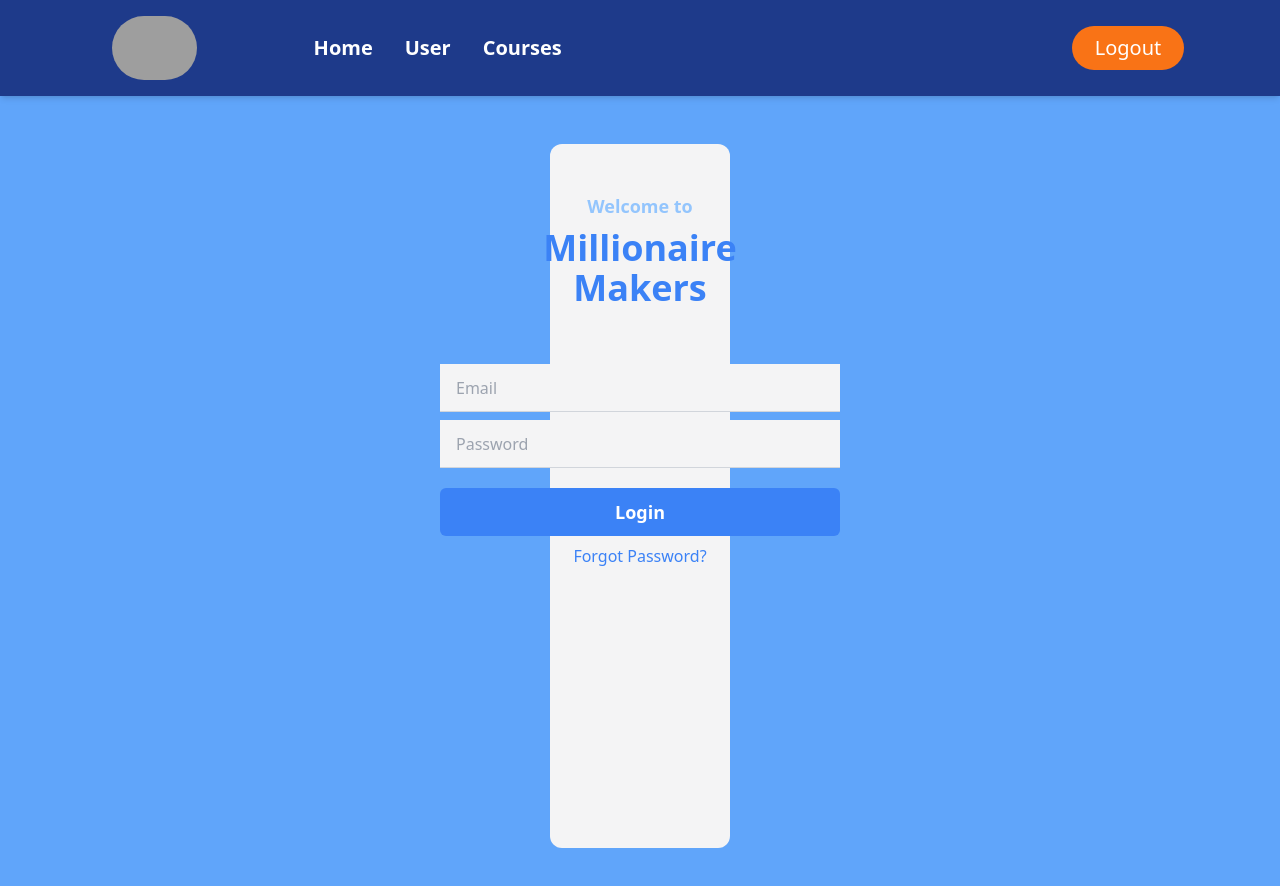
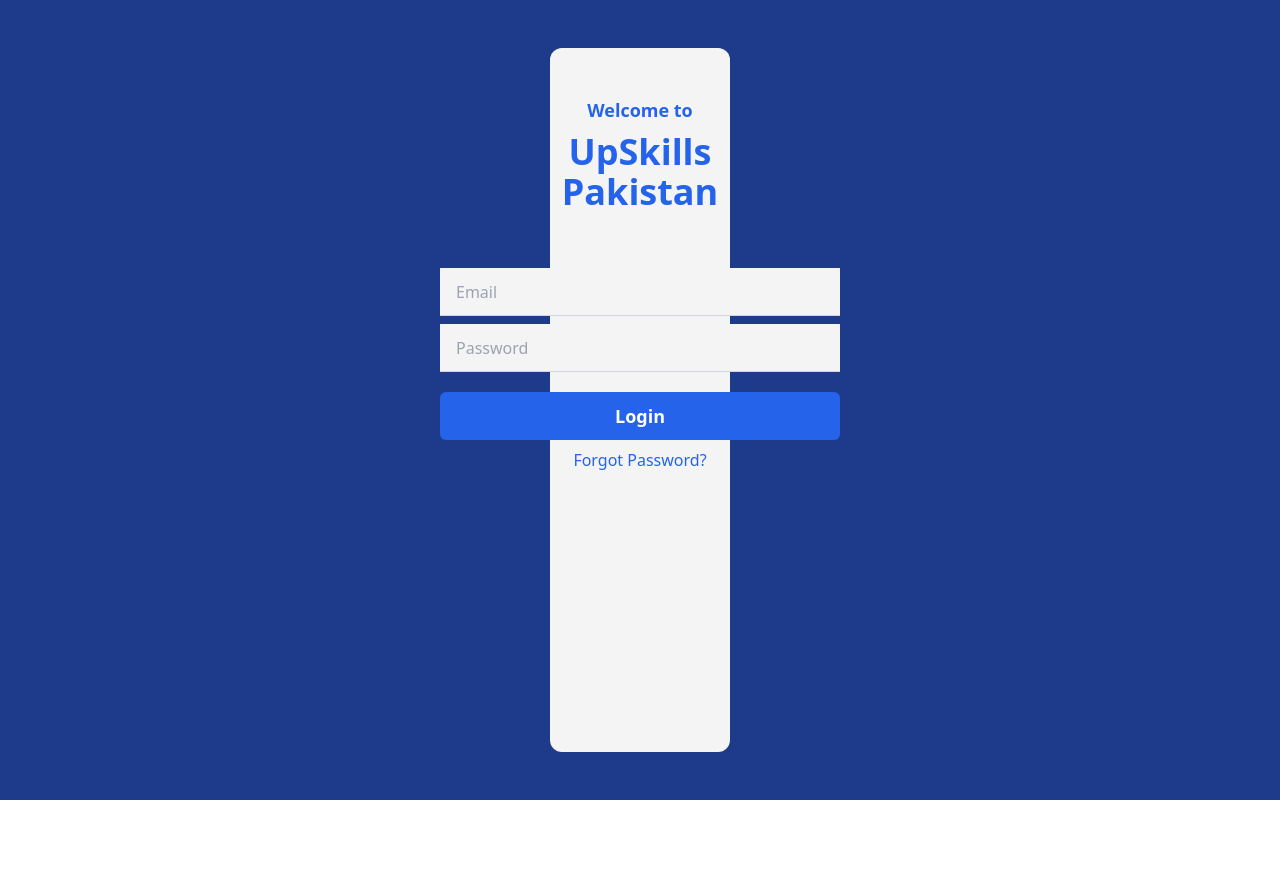
Before and after one commit to NasirShahzadBracketsLtd/upskills-pak-react-app, a React (Vite) app: page /login in a window 1280 px wide. Shown: the top 886 px of the page. After the commit the page ends 800 px from the top, so only its background shows below. Built offline with nearby package versions, Linux system fonts and the light colour scheme; grey boxes are pictures that could not be loaded.

Commit message:
login and logout api integration

```diff
--- a/package.json
+++ b/package.json
@@ -10,11 +10,13 @@
     "preview": "vite preview"
   },
   "dependencies": {
+    "axios": "^1.7.7",
     "react": "^18.3.1",
     "react-dom": "^18.3.1",
     "react-icons": "^5.3.0",
     "react-router-dom": "^6.26.1",
     "react-select": "^5.8.0",
+    "react-toastify": "^10.0.5",
     "react-type-animation": "^3.2.0",
     "react-youtube": "^10.1.0"
   },
--- a/src/App.jsx
+++ b/src/App.jsx
@@ -1,4 +1,4 @@
-import React from "react";
+import React, { useEffect, useState } from "react";
 import { BrowserRouter as Router, Routes, Route, useLocation } from "react-router-dom";
 import Header from "./components/Header/Header.jsx";
 import Home from "./pages/Home/Home.jsx";
@@ -6,8 +6,49 @@
 import User from "./pages/User/User.jsx";
 import CoursesPage from "./pages/Courses/CoursesPage.jsx";
 import CourseDetails from "./components/Course/CourseDetails.jsx";
+import { API_BASE_URL } from "./utils/constants.js";
+
+import axios from "axios";
 
 function App() {
+  const [user, setUser] = useState({
+    isLoggedIn: false,
+    isAdmin: false,
+  });
+
+  useEffect(() => {
+    const token = localStorage.getItem("token");
+
+    // const role = localStorage.getItem("role");
+
+    if (token) {
+      const fetchUserRole = async () => {
+        try {
+          const roleResponse = await axios.get(`${API_BASE_URL}/users/user/role`, {
+            headers: {
+              Authorization: `Bearer ${token}`,
+            },
+          });
+
+          if ((roleResponse.status = 200)) {
+            const { role } = roleResponse.data;
+
+            setUser({ isLoggedIn: true, isAdmin: role == "ADMIN" });
+          }
+        } catch (error) {
+          console.log("Error while getting user role", error);
+        }
+      };
+
+      fetchUserRole();
+    }
+  }, []);
+
+  const location = useLocation(); // Get the current location
+  const hideHeaderPaths = ["/login"]; // Paths where the header should be hidden
+
+  const shouldShowHeader = !hideHeaderPaths.includes(location.pathname);
+
   return (
     <div
       style={{
@@ -16,8 +57,8 @@
         msOverflowStyle: "none", // Internet Explorer and Edge
       }}
     >
-      {<Header />}
-      <div style={{ marginTop: "6rem" }}>
+      {shouldShowHeader && <Header isLoggedIn={user.isLoggedIn} isAdmin={user.isAdmin} />}
+      <div style={{ marginTop: shouldShowHeader ? "6rem" : "0" }}>
         <Routes>
           <Route path="/" element={<Home />} />
           <Route path="/login" element={<Login />} />
@@ -40,3 +81,46 @@
 }
 
 export default AppWrapper;
+
+// import React from "react";
+// import { BrowserRouter as Router, Routes, Route, useLocation } from "react-router-dom";
+// import Header from "./components/Header/Header.jsx";
+// import Home from "./pages/Home/Home.jsx";
+// import Login from "./pages/Login/Login.jsx";
+// import User from "./pages/User/User.jsx";
+// import CoursesPage from "./pages/Courses/CoursesPage.jsx";
+// import CourseDetails from "./components/Course/CourseDetails.jsx";
+
+// function App() {
+//   return (
+//     <div
+//       style={{
+//         overflow: "auto", // Allows scrolling
+//         scrollbarWidth: "none", // Firefox
+//         msOverflowStyle: "none", // Internet Explorer and Edge
+//       }}
+//     >
+//       {<Header />}
+//       <div style={{ marginTop: "6rem" }}>
+//         <Routes>
+//           <Route path="/" element={<Home />} />
+//           <Route path="/login" element={<Login />} />
+//           <Route path="/users" element={<User />} />
+//           <Route path="/courses" element={<CoursesPage />} />
+//           <Route path="/courses/:courseId" element={<CourseDetails />} />
+//           {/* <Route path="/my-learnings" element={<MyLearnings />} /> */}
+//         </Routes>
+//       </div>
+//     </div>
+//   );
+// }
+
+// function AppWrapper() {
+//   return (
+//     <Router>
+//       <App />
+//     </Router>
+//   );
+// }
+
+// export default AppWrapper;
--- a/src/components/Header/Header.jsx
+++ b/src/components/Header/Header.jsx
@@ -1,9 +1,33 @@
+import axios from "axios";
 import React from "react";
-import { Link } from "react-router-dom";
+import { Link, useNavigate } from "react-router-dom";
+import { API_BASE_URL } from "../../utils/constants";
 
 function Header({ isLoggedIn, isAdmin }) {
-  isLoggedIn = true;
-  isAdmin = true;
+  const navigate = useNavigate();
+
+  const handleLogout = async () => {
+    try {
+      const token = localStorage.getItem("token");
+
+      await axios.post(
+        `${API_BASE_URL}/auth/logout`,
+        {},
+        {
+          headers: {
+            Authorization: `Bearer ${token}`,
+          },
+        }
+      );
+
+      localStorage.removeItem("token");
+
+      navigate("/login");
+    } catch (error) {
+      console.log("Error while logged out", error);
+    }
+  };
+
   return (
     <header className="bg-blue-900 h-[6rem] text-white w-full fixed top-0 shadow-md z-10 ">
       <nav className="flex items-center justify-between px-24 h-full">
@@ -64,12 +88,21 @@
 
         {/* Login/Logout Button */}
         <section className="w-1/5 flex justify-end">
-          <Link
-            to={isLoggedIn ? "/" : "/login"}
-            className="px-4 py-2 flex items-center justify-center border w-[7rem] text-xl bg-orange-500 border-none text-white rounded-full hover:bg-orange-700"
-          >
-            {isLoggedIn ? "Logout" : "Login"}
-          </Link>
+          {isLoggedIn ? (
+            <button
+              onClick={handleLogout}
+              className="px-4 py-2 flex items-center justify-center border w-[7rem] text-xl bg-orange-500 border-none text-white rounded-full hover:bg-orange-700"
+            >
+              Logout
+            </button>
+          ) : (
+            <Link
+              to="/login"
+              className="px-4 py-2 flex items-center justify-center border w-[7rem] text-xl bg-orange-500 border-none text-white rounded-full hover:bg-orange-700"
+            >
+              Login
+            </Link>
+          )}
         </section>
       </nav>
     </header>
--- a/src/pages/Courses/CoursesPage.jsx
+++ b/src/pages/Courses/CoursesPage.jsx
@@ -1,5 +1,6 @@
 import React, { useState } from "react";
 import { useNavigate } from "react-router-dom";
+
 import Course from "../../components/Course/Course";
 import AddCourse from "../../components/Course/AddCourse";
 import { courses } from "../../../data";
@@ -19,7 +20,9 @@
   return (
     <div>
       <section id="courses" className="min-h-screen bg-slate-200 py-6 px-48">
-        <div className="items-end flex justify-end px-12">
+        {/** ============================= Add Course Button ============================= */}
+
+        <div className="items-end flex justify-end px-6">
           {!isAddingCourse && (
             <button
               onClick={handleAddCourseClick}
@@ -29,6 +32,8 @@
             </button>
           )}
         </div>
+
+        {/** ============================= Show All Courses ============================= */}
 
         <div className="px-12 pt-6">
           {isAddingCourse ? (
--- a/src/pages/Login/Login.jsx
+++ b/src/pages/Login/Login.jsx
@@ -1,31 +1,74 @@
+import React, { useState } from "react";
+import axios from "axios";
+import { useNavigate } from "react-router-dom";
+import { ToastContainer, toast } from "react-toastify";
+import "react-toastify/dist/ReactToastify.css";
+
+import { API_BASE_URL } from "../../utils/constants";
+
 function Login() {
+  const [email, setEmail] = useState("");
+  const [password, setPassword] = useState("");
+  const navigate = useNavigate();
+
+  const handleLogin = async (e) => {
+    e.preventDefault();
+
+    try {
+      const response = await axios.post(`${API_BASE_URL}/auth/login`, {
+        email,
+        password,
+      });
+
+      console.log(response);
+
+      if (response.data.token) {
+        localStorage.setItem("token", response.data.token); // Store token in localStorage
+        toast.success("Login successful!");
+        navigate("/");
+      }
+    } catch (error) {
+      console.log(error);
+      if (error.response && error.response.status === 401) {
+        toast.error("Invalid Credentials!!"); // Show error toast
+      } else {
+        toast.error("An error occurred. Please try again later."); // Show error toast
+      }
+    }
+  };
+
   return (
     <>
-      <div className="px-[550px] py-12 h-screen items-center bg-blue-400">
-        {/** Login Model */}
+      <div className="px-[550px] py-12 h-screen items-center bg-blue-900">
+        <ToastContainer /> {/* Toast container to display toasts */}
         <div className="flex flex-col gap-2 h-full bg-zinc-100 rounded-xl text-center items-center py-12">
-          {/** Headings */}
-          <h1 className="text-lg font-bold text-blue-300">Welcome to</h1>
-          <h1 className="text-4xl font-bold text-blue-500">Millionaire Makers</h1>
+          <h1 className="text-lg font-bold text-blue-600">Welcome to</h1>
+          <h1 className="text-4xl font-bold text-blue-600">UpSkills Pakistan</h1>
 
-          {/** Input & Button */}
           <input
             type="text"
             placeholder="Email"
-            className="h-12 w-[400px] mt-12 border border-solid px-4 outline-none border-gray-300 bg-zinc-100 border-t-0 border-l-0 border-r-0 "
+            value={email}
+            onChange={(e) => setEmail(e.target.value)}
+            className="h-12 w-[400px] mt-12 border border-solid px-4 outline-none border-gray-300 bg-zinc-100 border-t-0 border-l-0 border-r-0"
           />
 
           <input
             type="password"
             placeholder="Password"
-            className="h-12 w-[400px] border border-solid px-4 outline-none border-gray-300  bg-zinc-100 border-t-0 border-l-0 border-r-0 "
+            value={password}
+            onChange={(e) => setPassword(e.target.value)}
+            className="h-12 w-[400px] border border-solid px-4 outline-none border-gray-300 bg-zinc-100 border-t-0 border-l-0 border-r-0 "
           />
 
-          <button className="h-12 w-[400px] rounded-md px-4 mt-3 bg-blue-500 text-white font-semibold text-lg hover:bg-blue-600 ">
+          <button
+            onClick={handleLogin}
+            className="h-12 w-[400px] rounded-md px-4 mt-3 bg-blue-600 text-white font-semibold text-lg hover:bg-blue-800"
+          >
             Login
           </button>
 
-          <h1 className="text-md text-blue-500 cursor-pointer">Forgot Password?</h1>
+          <h1 className="text-md text-blue-600 cursor-pointer">Forgot Password?</h1>
         </div>
       </div>
     </>
@@ -33,41 +76,3 @@
 }
 
 export default Login;
-
-{
-  /* <div className="flex gap-12 px-72 h-full items-center justify-center bg-green-300"> */
-}
-
-{
-  /* <div className="h-96 w-full flex  flex-col justify-center">
-       <h1 className="text-blue-500 text-7xl font-bold">Millionaire Maker</h1>
-       <p className="font-semibold text-2xl">Earn after Learn</p>
-     </div>
-
-
-     <div className="bg-white rounded-xl h-80 flex p-4 items-center flex-col gap-4">
-       <input
-         type="text"
-         placeholder="Email"
-         className="h-12 w-[400px] border border-solid rounded-md px-4 outline-none border-gray-400 "
-       />
-
-       <input
-         type="password"
-         placeholder="Password"
-         className="h-12 w-[400px] border border-solid rounded-md px-4 outline-none border-gray-400 "
-       />
-
-       <button className="h-12 w-[400px] border border-solid rounded-md px-4 bg-blue-500 text-white font-semibold text-lg hover:bg-blue-700 ">
-         Login
-       </button>
-
-       <h1 className="text-xl text-blue-500 cursor-pointer">Forgot Password?</h1>
-     </div>
-   </div> */
-}
-{
-  /* <button className="h-12 w-[250px] border border-solid rounded-md px-4 bg-green-500 text-white font-semibold text-lg hover:bg-green-700 ">
-Create a New Account
-</button> */
-}
--- /dev/null
+++ b/src/utils/constants.js
@@ -0,0 +1 @@
+export const API_BASE_URL = "http://localhost:3000";
--- /dev/null
+++ b/src/utils/enum.js
@@ -0,0 +1,6 @@
+const USER_ROLE = {
+  ADMIN: "ADMIN",
+  STUDENT: "STUDENT",
+};
+
+export { USER_ROLE };
```
Also changed, not shown: 1 other file (tests, documents, lock files or other folders).
